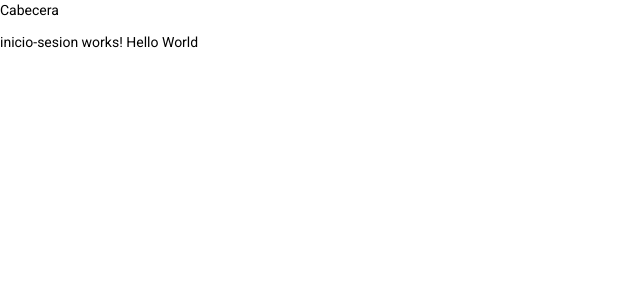
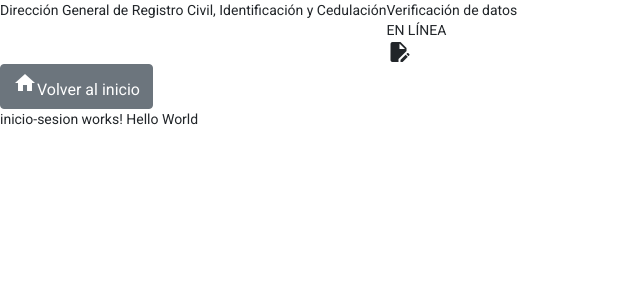
Before and after one commit to ErickMayorga/proyecto-usabilidad-registro-civil, an Angular app: page /inicio-sesion in a window 1280 px wide. Shown: the top 300 px of the page, without its empty margins (0-640 px from the left). Built offline with nearby package versions, Linux system fonts and the light colour scheme.

Commit message:
bootstrap configuration and icons

```diff
--- a/src/app/app.module.ts
+++ b/src/app/app.module.ts
@@ -8,6 +8,7 @@ import { InicioSesionComponent } from './rutas/inicio-sesion/inicio-sesion.compo
 import { RegistroComponent } from './rutas/registro/registro.component';
 import { CabeceraComponent } from './componentes/cabecera/cabecera.component';
 import { RecuperarPasswordComponent } from './rutas/recuperar-password/recuperar-password.component';
+import {MatIconModule} from "@angular/material/icon";
 
 @NgModule({
   declarations: [
@@ -20,7 +21,8 @@ import { RecuperarPasswordComponent } from './rutas/recuperar-password/recuperar
   imports: [
     BrowserModule,
     AppRoutingModule,
-    BrowserAnimationsModule
+    BrowserAnimationsModule,
+    MatIconModule
   ],
   providers: [],
   bootstrap: [AppComponent]
--- a/src/app/componentes/cabecera/cabecera.component.html
+++ b/src/app/componentes/cabecera/cabecera.component.html
@@ -1 +1,14 @@
-<p>Cabecera</p>
+<div id="cabecera" class="d-flex flex-row">
+  <span>Dirección General de Registro Civil, Identificación y Cedulación</span>
+  <div class="d-flex flex-column">
+    <span>Verificación de datos</span>
+    <span>EN LÍNEA</span>
+    <mat-icon aria-hidden="false" aria-label="ícono de edición de documento">edit_document</mat-icon>
+  </div>
+</div>
+<div id="menu-general">
+  <button id="btnVolverInicio" name="volverInicio" aria-describedby="Volver al inicio" class="btn btn-secondary">
+    <mat-icon aria-hidden="false" aria-label="Example home icon">home</mat-icon>
+    <span>Volver al inicio</span>
+  </button>
+</div>
--- a/src/index.html
+++ b/src/index.html
@@ -1,16 +1,23 @@
 <!doctype html>
-<html lang="en">
+<html lang="es">
 <head>
   <meta charset="utf-8">
-  <title>ProyectoUsabilidadRegistroCivil</title>
+  <title>Validación de datos en línea</title>
   <base href="/">
   <meta name="viewport" content="width=device-width, initial-scale=1">
   <link rel="icon" type="image/x-icon" href="favicon.ico">
   <link rel="preconnect" href="https://fonts.gstatic.com">
   <link href="https://fonts.googleapis.com/css2?family=Roboto:wght@300;400;500&display=swap" rel="stylesheet">
   <link href="https://fonts.googleapis.com/icon?family=Material+Icons" rel="stylesheet">
+
+  <!-- Bootstrap CSS -->
+  <link href="https://cdn.jsdelivr.net/npm/bootstrap@5.0.2/dist/css/bootstrap.min.css" rel="stylesheet" integrity="sha384-EVSTQN3/azprG1Anm3QDgpJLIm9Nao0Yz1ztcQTwFspd3yD65VohhpuuCOmLASjC" crossorigin="anonymous">
+
 </head>
 <body class="mat-typography">
   <app-root></app-root>
+
+  <!-- Option 1: Bootstrap Bundle with Popper -->
+  <script src="https://cdn.jsdelivr.net/npm/bootstrap@5.0.2/dist/js/bootstrap.bundle.min.js" integrity="sha384-MrcW6ZMFYlzcLA8Nl+NtUVF0sA7MsXsP1UyJoMp4YLEuNSfAP+JcXn/tWtIaxVXM" crossorigin="anonymous"></script>
 </body>
 </html>
```
